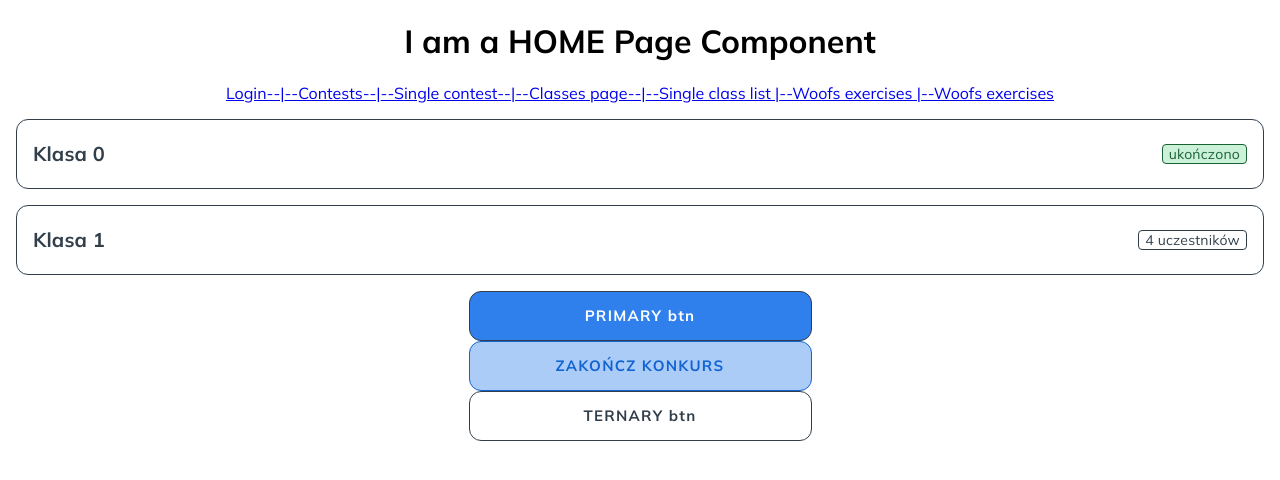
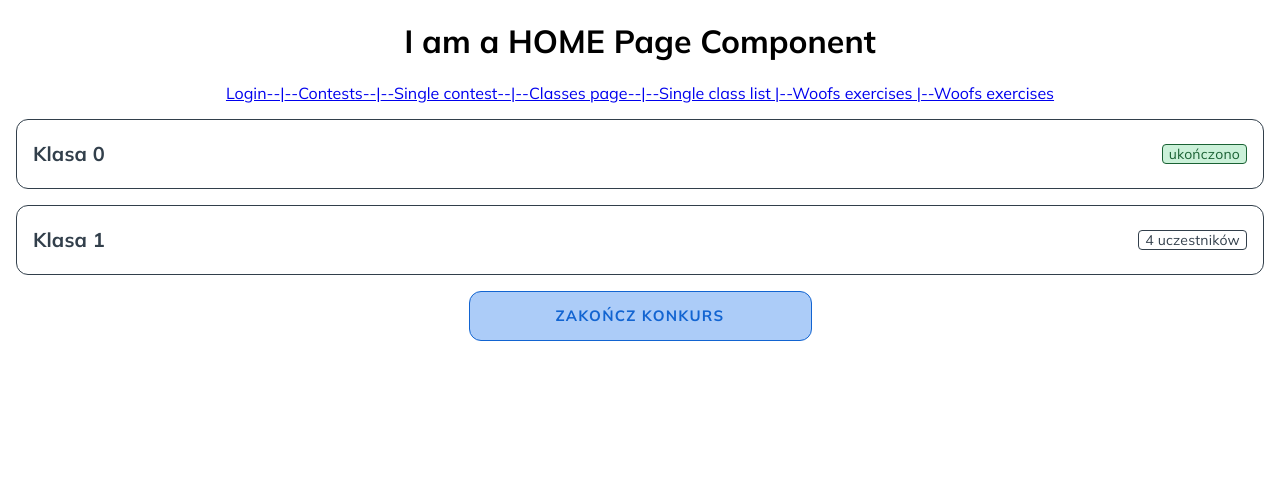
Before and after one commit to CC2021-WBL/GOOD-BOI-Application, a React (Create React App) app: page /contests/1/classes in a window 1280 px wide. Shown: the top 480 px of the page. Built offline with nearby package versions, Linux system fonts and the light colour scheme.

Commit message:
fix: sec btn showed on ClassedPage

```diff
--- a/src/Pages/ClassesPage/ClassesPage.js
+++ b/src/Pages/ClassesPage/ClassesPage.js
@@ -4,15 +4,15 @@ import { Wrapper } from '../../Atoms/MainBtn/MainBtnStyled';
 import MainBtn from '../../Atoms/MainBtn/MainBtn';
 
 const ClassesPage = () => {
-  function primaryBtnHandler() {
-    console.log('primary button clicked');
-  }
+  // function primaryBtnHandler() {
+  //   console.log('primary button clicked');
+  // }
   function secondaryBtnHandler() {
     console.log('secondary button clicked');
   }
-  function ternaryBtnHandler() {
-    console.log('ternary button clicked');
-  }
+  // function ternaryBtnHandler() {
+  //   console.log('ternary button clicked');
+  // }
   return (
     <>
       {RANDOM_CONTESTS[0].obedienceClasses.map((classObject) => {
@@ -31,13 +31,13 @@ const ClassesPage = () => {
         );
       })}
       <Wrapper>
-        <MainBtn onClick={primaryBtnHandler} primary text="PRIMARY btn" />
+        {/* <MainBtn onClick={primaryBtnHandler} primary text="PRIMARY btn" /> */}
         <MainBtn
           onClick={secondaryBtnHandler}
           secondary
           text="ZAKOŃCZ KONKURS"
         />
-        <MainBtn onClick={ternaryBtnHandler} ternary text="TERNARY btn" />
+        {/* <MainBtn onClick={ternaryBtnHandler} ternary text="TERNARY btn" /> */}
       </Wrapper>
     </>
   );
```
